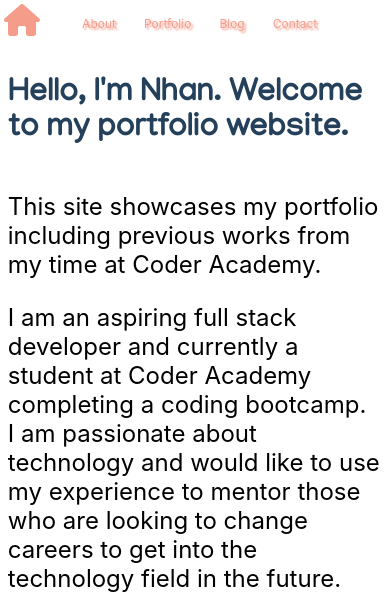
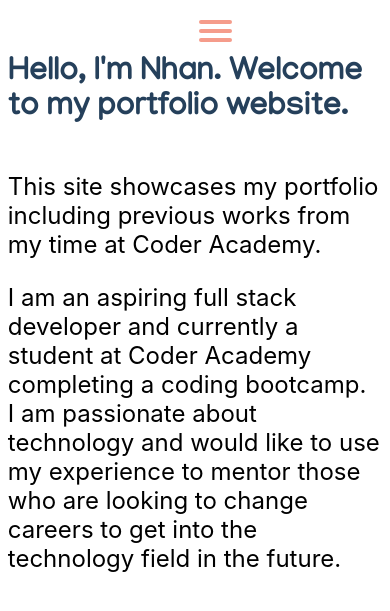
Before and after one commit to indianbread/T1A3, a plain HTML site: page src/index.html in a window 390 px wide. Shown: the top 611 px of the page. Drawn offline with Linux system fonts and the light colour scheme.

Commit message:
index hamburger completed

```diff
--- a/src/index.html
+++ b/src/index.html
@@ -10,13 +10,20 @@
 </head>
 <body>
   <div class="container">
-    <nav>
-      <a href="./index.html"><i class="fas fa-home navicon"></i></a>
-      <div class="navlinks">
-        <div class="navlink"><a href="./about.html">About</a></div>
-        <div class="navlink"><a href="./portfolio.html">Portfolio</a></div>
-        <div class="navlink"><a href="./blog.html">Blog</a></div>
-        <div class="navlink"><a href="./contact.html">Contact</a></div>
+      <nav role="navigation">
+          <div id="menuToggle">
+              <input type="checkbox" />
+              <span></span>
+              <span></span>
+              <span></span>
+              <ul id="menu">
+                <a href="./index.html"><li>Home</li></a>
+                <a href="./about.html"><li>About</li></a>
+                <a href="./portfolio.html"><li>Portfolio</li></a>
+             <a href="./blog.html" target="_blank"><li>Blog</li></a>
+                <a href="./contact.html"><li>Contact</li></a>
+              </ul>
+            </div>
     </nav>
     <!-- content goes here -->
   <div class="indexcontainer">
--- a/src/styles/navbar.css
+++ b/src/styles/navbar.css
@@ -1,90 +1,106 @@
-/* Desktop */
 
-nav {
-  width: 100%;
-  height: 10%;
-  position: sticky;
-  display: grid;
-  grid-template-rows: 1fr;
-  grid-template-columns: 0.1fr 0.9fr;
-  margin-bottom: 2%
+/* Hamburger */
+
+#menuToggle
+{
+  display: block;
+  position: relative;
+  top: 20px;
+  left: 20px;
+  z-index: 1;
+  -webkit-user-select: none;
+  user-select: none;
 }
 
-.navlinks {
-  grid-row: 1/2;
-  grid-column: 2/3;
-  display: flex;
-  margin: 3px;
-  height: 100%;
-  align-items: center;
-  justify-content: center;
+#menuToggle input
+{
+  display: block;
+  width: 40px;
+  height: 32px;
+  position: absolute;
+  top: -7px;
+  left: -5px;
+
+  cursor: pointer;
+
+  opacity: 0;
+  z-index: 2;
+
+  -webkit-touch-callout: none;
 }
 
-.navlink {
-  height: 100%;
-  display: flex;
-  margin: 5px;
-  align-items: center;
-  justify-content: center;
+#menuToggle span
+{
+  display: block;
+  width: 33px;
+  height: 4px;
+  margin-bottom: 5px;
+  position: relative;
+
+  background: var(--pink);
+  border-radius: 3px;
+
+  z-index: 1;
+
+  transform-origin: 4px 0px;
+
+  transition: transform 0.5s cubic-bezier(0.77,0.2,0.05,1.0),
+              background 0.5s cubic-bezier(0.77,0.2,0.05,1.0),
+              opacity 0.55s ease;
 }
 
-.navicon {
-  grid-row: 1/2;
-  grid-column: 1/2;
-  text-align: left;
-  color: var(--pink);
-  margin: 5px;
-  font-size: 5em;
-  transition: all 0.6s ease;
-  transform-style: preserve-3d;
-  padding: 10px;
+#menuToggle span:first-child
+{
+  transform-origin: 0% 0%;
 }
 
-.navicon:hover {
-  color: var(--light-teal);
-  transform:rotateY(180deg);
+#menuToggle span:nth-last-child(2)
+{
+  transform-origin: 0% 100%;
 }
 
-.navlinks a {
-  color: var(--pink);
-  font-size: 2.5em;
-  text-decoration: none;
-  font-style: bold;
-  padding: 0px 1em;
-  text-shadow: 2px 2px 2px;
+#menuToggle input:checked ~ span
+{
+  opacity: 1;
+  transform: rotate(45deg) translate(-2px, -1px);
+  background: var(--pink);
 }
 
-.navlinks a:hover {
-  color: var(--light-teal)
+#menuToggle input:checked ~ span:nth-last-child(3)
+{
+  opacity: 0;
+  transform: rotate(0deg) scale(0.2, 0.2);
 }
 
-@media only screen and (max-width: 999px) {
-  .navicon {
-    margin: 2px;
-    font-size: 3em;
-    padding: 5px;
-  }
-  .navlinks a {
-    font-size: 1.5em;
-  }
+#menuToggle input:checked ~ span:nth-last-child(2)
+{
+  transform: rotate(-45deg) translate(0, -1px);
 }
 
-@media only screen and (max-width: 500px) {
-  .navlinks a {
-    font-size: 12px;
-  }
+#menu
+{
+  position: absolute;
+  width: 300px;
+  margin: -100px 0 0 -50px;
+  padding: 50px;
+  padding-top: 125px;
+  background: rgba(111, 146, 155, 1);
+  list-style-type: none;
+  -webkit-font-smoothing: antialiased;
 
-  .navlink {
-    margin: 2px;
-  }
+  transform-origin: 0% 0%;
+  transform: translate(-150%, 0);
 
-  .navicon {
-    margin: 2px;
-    font-size: 2em;
-    padding: 2px;
-  }
+  transition: transform 0.5s cubic-bezier(0.77,0.2,0.05,1.0);
+}
 
-  nav {
-    width: 100vw;
-  }
+#menu li
+{
+  padding: 10px 0;
+  font-size: 22px;
 }
+
+#menuToggle input:checked ~ ul
+{
+  transform: none;
+}
```
